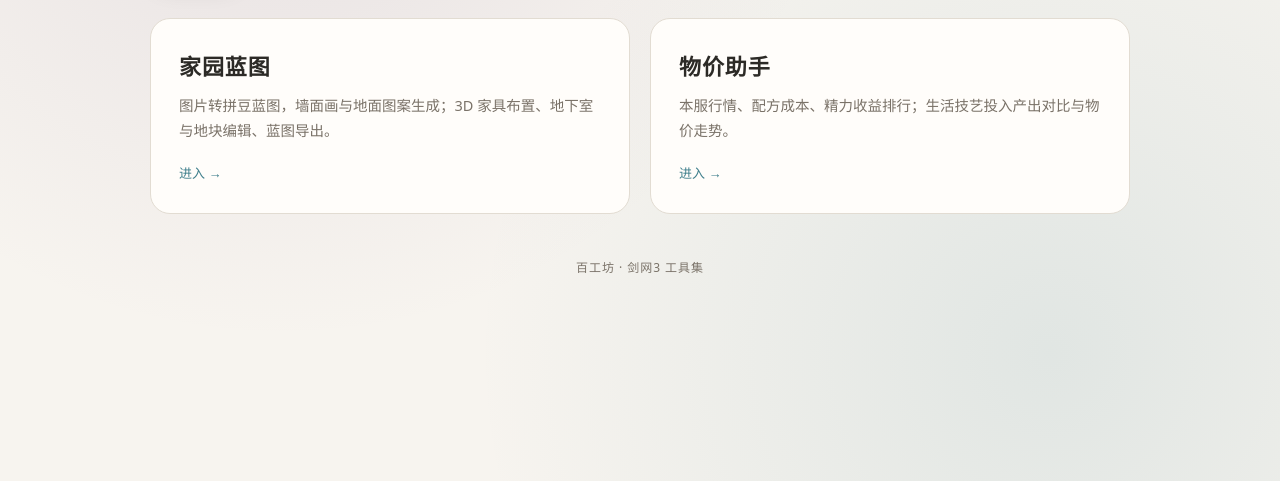
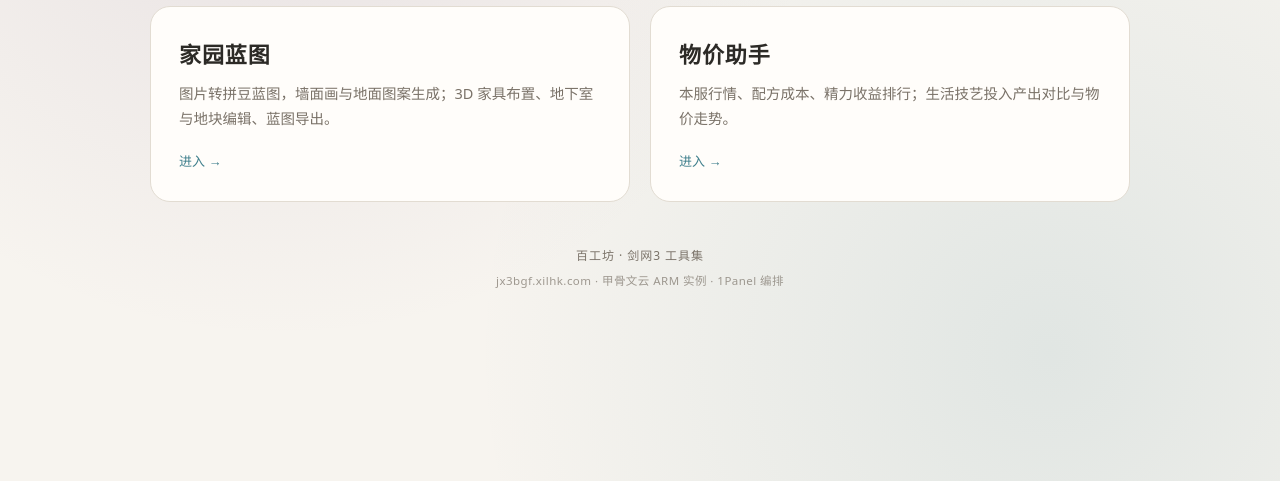
Before and after one commit to muqing-kg/jx3baigongfang, a website: page index.html in a window 1280 px wide. Shown: the part 319-800 px from the top of the page. Drawn offline with Linux system fonts and the light colour scheme.

Commit message:
入口页标注站点域名与运行环境

```diff
--- a/index.html
+++ b/index.html
@@ -68,6 +68,7 @@
       .card p { margin: 0; color: var(--dim); font-size: 14.5px; line-height: 1.75; }
       .card .go { display: inline-block; margin-top: 20px; font-size: 13px; color: var(--accent-2); }
       footer { margin-top: 44px; color: var(--dim); font-size: 12px; text-align: center; letter-spacing: 0.08em; }
+      footer .env { margin-top: 8px; font-size: 11.5px; opacity: 0.7; letter-spacing: 0.04em; }
       @media (max-width: 560px) {
         .hero { gap: 16px; }
         .hero img { width: 68px; height: 68px; border-radius: 18px; }
@@ -101,7 +102,10 @@
         </a>
       </div>
 
-      <footer>百工坊 · 剑网3 工具集</footer>
+      <footer>
+        <div>百工坊 · 剑网3 工具集</div>
+        <div class="env">jx3bgf.xilhk.com · 甲骨文云 ARM 实例 · 1Panel 编排</div>
+      </footer>
     </main>
   </body>
 </html>
```
